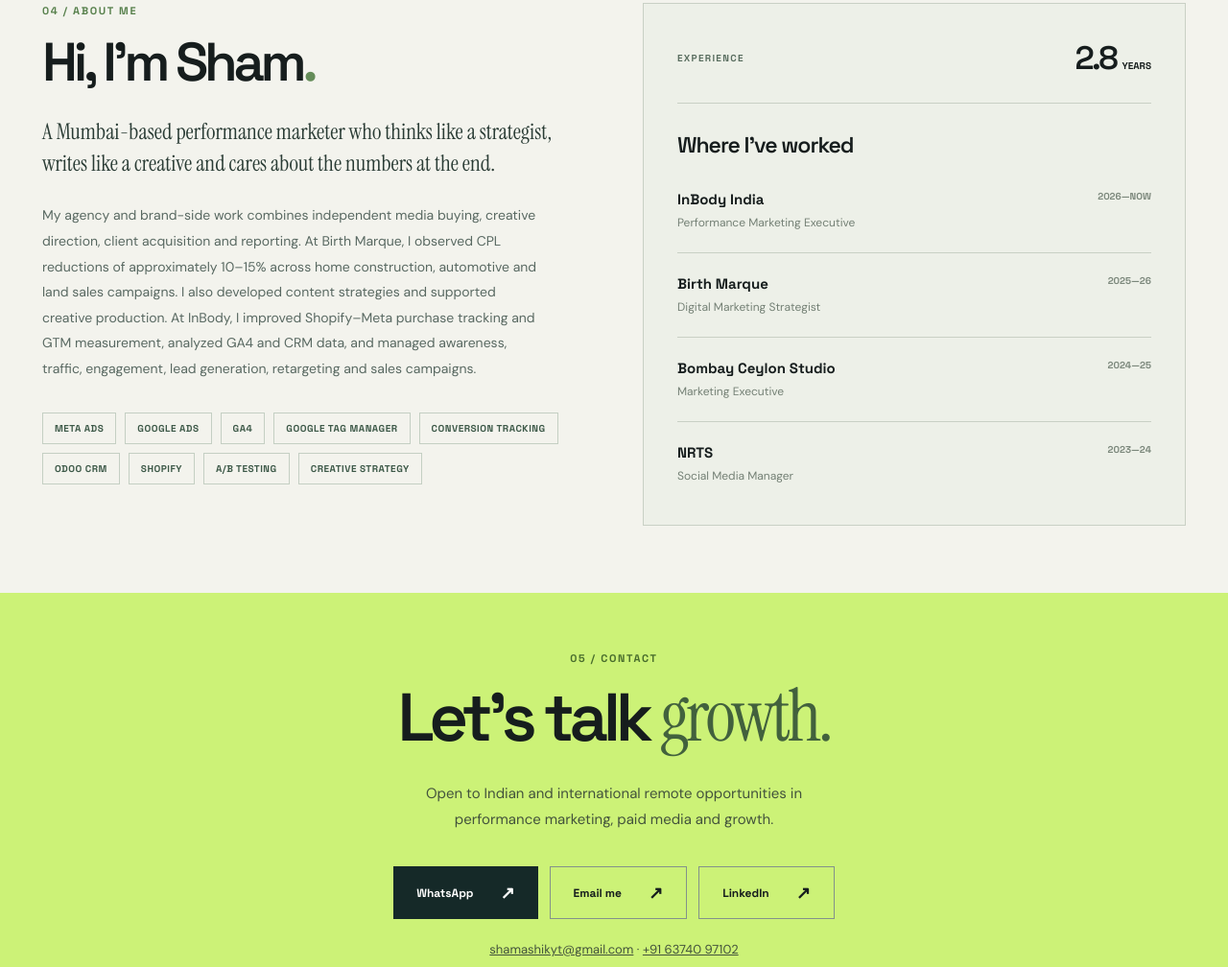
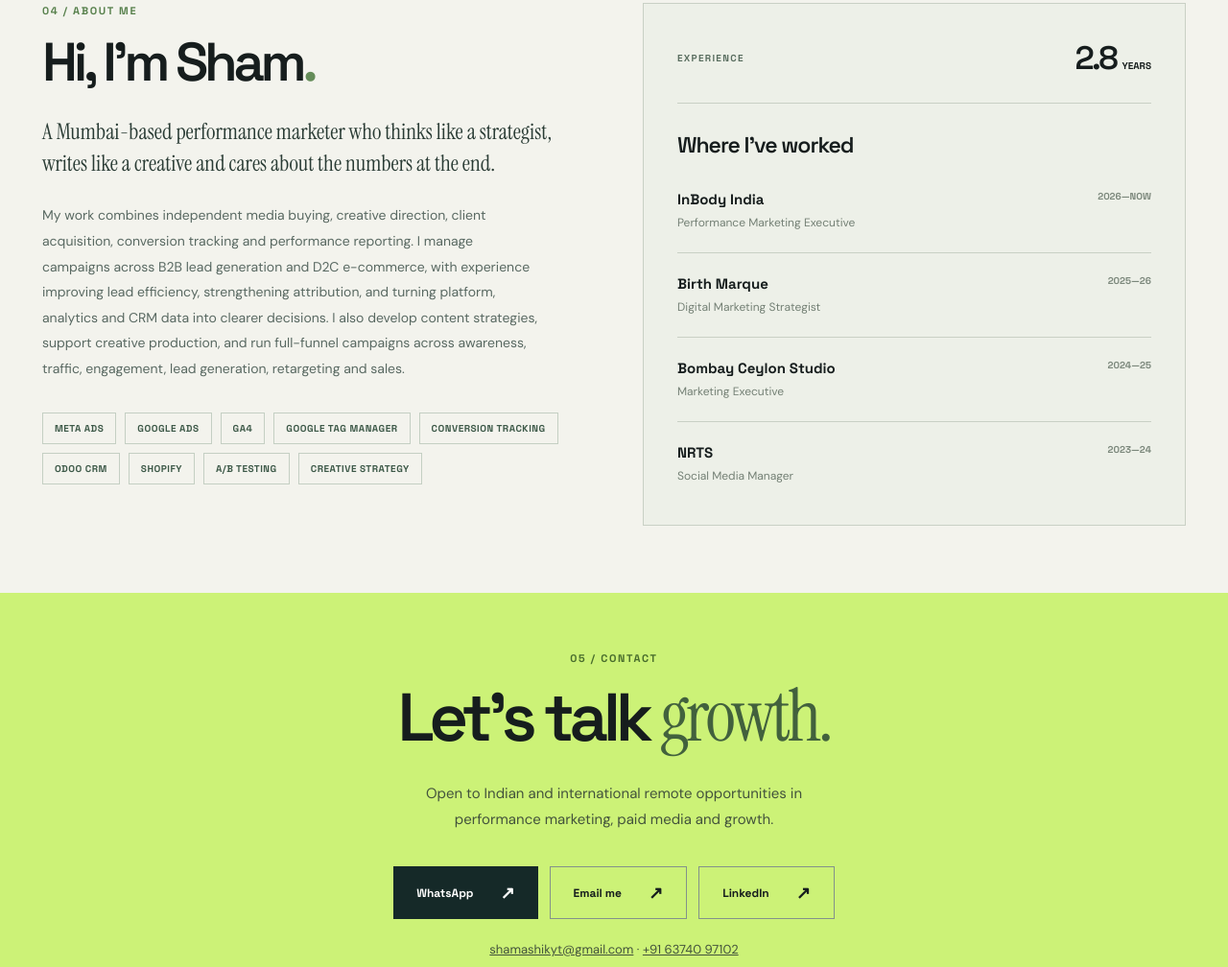
Before and after one commit to sham-ashik/sham-portfolio., a plain HTML site: page index.html in a window 1280 px wide. Shown: the part 2450-3458 px from the top of the page at 96% size. Drawn offline with Linux system fonts and the light colour scheme.

Commit message:
Generalize About Me paragraph without changing portfolio layout

```diff
--- a/index.html
+++ b/index.html
@@ -70,7 +70,7 @@
 
 
     <section id="about" class="about-section container" aria-labelledby="about-title">
-      <div class="about-left"><p class="kicker">04 / ABOUT ME</p><h2 id="about-title">Hi, I'm Sham<span class="accent-period">.</span></h2><p class="about-lede">A Mumbai-based performance marketer who thinks like a strategist, writes like a creative and cares about the numbers at the end.</p><p>My agency and brand-side work combines independent media buying, creative direction, client acquisition and reporting. At Birth Marque, I observed CPL reductions of approximately 10–15% across home construction, automotive and land sales campaigns. I also developed content strategies and supported creative production. At InBody, I improved Shopify–Meta purchase tracking and GTM measurement, analyzed GA4 and CRM data, and managed awareness, traffic, engagement, lead generation, retargeting and sales campaigns.</p><div class="skills"><span>META ADS</span><span>GOOGLE ADS</span><span>GA4</span><span>GOOGLE TAG MANAGER</span><span>CONVERSION TRACKING</span><span>ODOO CRM</span><span>SHOPIFY</span><span>A/B TESTING</span><span>CREATIVE STRATEGY</span></div></div>
+      <div class="about-left"><p class="kicker">04 / ABOUT ME</p><h2 id="about-title">Hi, I'm Sham<span class="accent-period">.</span></h2><p class="about-lede">A Mumbai-based performance marketer who thinks like a strategist, writes like a creative and cares about the numbers at the end.</p><p>My work combines independent media buying, creative direction, client acquisition, conversion tracking and performance reporting. I manage campaigns across B2B lead generation and D2C e-commerce, with experience improving lead efficiency, strengthening attribution, and turning platform, analytics and CRM data into clearer decisions. I also develop content strategies, support creative production, and run full-funnel campaigns across awareness, traffic, engagement, lead generation, retargeting and sales.</p><div class="skills"><span>META ADS</span><span>GOOGLE ADS</span><span>GA4</span><span>GOOGLE TAG MANAGER</span><span>CONVERSION TRACKING</span><span>ODOO CRM</span><span>SHOPIFY</span><span>A/B TESTING</span><span>CREATIVE STRATEGY</span></div></div>
       <div class="about-right">
         <div class="about-stamp"><span>EXPERIENCE</span><strong>2.8 <small>YEARS</small></strong></div>
         <h3>Where I've worked</h3>
```
